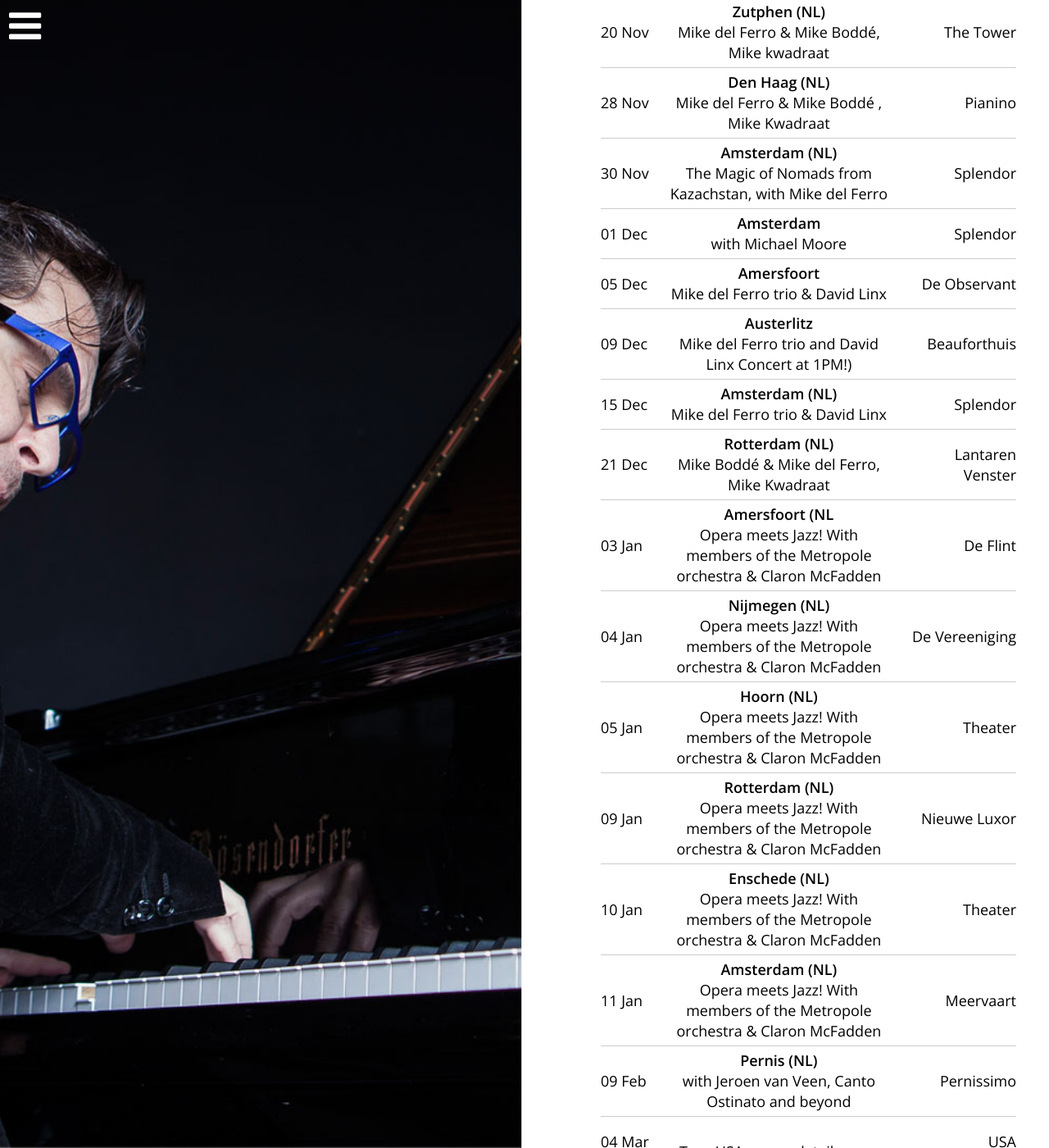
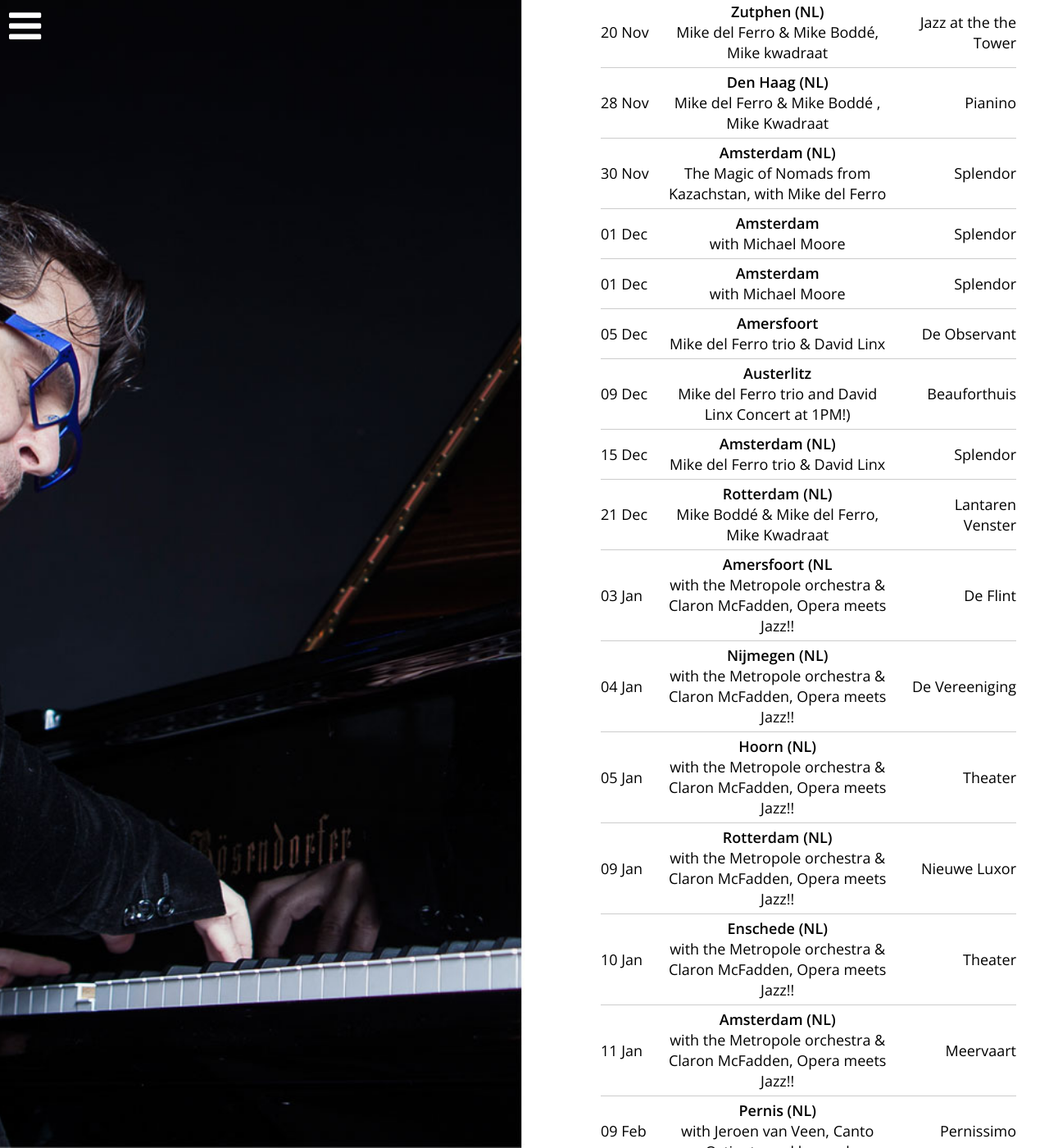
Before and after one commit to mikedelferro/website, a Jekyll site: the page built from agenda.html, in a window 1280 px wide and 1400 px high, scrolled down 641 px. Shown: the whole window at 82% size. Built offline with Jekyll 4.4.1, drawn with Linux system fonts in a browser that asks for light colours; nearby versions of some CDN libraries.

Commit message:
Updated '_config.yml' via CloudCannon

```diff
--- a/_config.yml
+++ b/_config.yml
@@ -24,7 +24,7 @@
     date: 2018-11-30 20:30:00
     location: Splendor
     venue: Amsterdam (NL)
-    url: 'https://www.splendoramsterdam.com'
+    url: 'https://www.facebook.com/events/344345936136996/'
   - title: Mike del Ferro & Mike Boddé - Mike Kwadraat
     date: 2018-11-17 20:30:00
     location: Porgy & Bess
@@ -41,44 +41,32 @@
     location: Lantaren Venster
     venue: Rotterdam (NL)
     url: 'https://www.lantarenvenster.nl/programma/mike-kwadraat/'
-  - title: >-
-      Opera meets Jazz! With members of the Metropole orchestra & Claron
-      McFadden
+  - title: 'with the Metropole orchestra & Claron McFadden, Opera meets Jazz!!'
     date: 2019-01-11 20:00:00
     location: Meervaart
     venue: Amsterdam (NL)
     url:
-  - title: >-
-      Opera meets Jazz! With members of the Metropole orchestra & Claron
-      McFadden
+  - title: 'with the Metropole orchestra & Claron McFadden, Opera meets Jazz!!'
     date: 2019-01-03 20:00:00
     location: De Flint
     venue: Amersfoort (NL
     url:
-  - title: >-
-      Opera meets Jazz! With members of the Metropole orchestra & Claron
-      McFadden
+  - title: 'with the Metropole orchestra & Claron McFadden, Opera meets Jazz!!'
     date: 2019-01-04 20:00:00
     location: De Vereeniging
     venue: Nijmegen (NL)
     url:
-  - title: >-
-      Opera meets Jazz! With members of the Metropole orchestra & Claron
-      McFadden
+  - title: 'with the Metropole orchestra & Claron McFadden, Opera meets Jazz!!'
     date: 2019-01-05 20:00:00
     location: Theater
     venue: Hoorn (NL)
     url:
-  - title: >-
-      Opera meets Jazz! With members of the Metropole orchestra & Claron
-      McFadden
+  - title: 'with the Metropole orchestra & Claron McFadden, Opera meets Jazz!!'
     date: 2019-01-09 20:00:00
     location: Nieuwe Luxor
     venue: Rotterdam (NL)
     url:
-  - title: >-
-      Opera meets Jazz! With members of the Metropole orchestra & Claron
-      McFadden
+  - title: 'with the Metropole orchestra & Claron McFadden, Opera meets Jazz!!'
     date: 2019-01-10 20:00:00
     location: Theater
     venue: Enschede (NL)
@@ -100,7 +88,7 @@
     url: 'https://www.tivolivredenburg.nl/agenda/mike-kwadraat-16-11-2018/'
   - title: 'Mike del Ferro & Mike Boddé, Mike kwadraat'
     date: 2018-11-20 22:00:00
-    location: The Tower
+    location: Jazz at the the Tower
     venue: Zutphen (NL)
     url: 'https://www.facebook.com/jazzatthetower/'
   - title: with Michael Moore
@@ -133,3 +121,8 @@
     location: USA
     venue:
     url:
+  - title: with Michael Moore
+    date: 2018-12-01 20:00:00
+    location: Splendor
+    venue: Amsterdam
+    url: 'https://www.splendoramsterdam.com'
```
